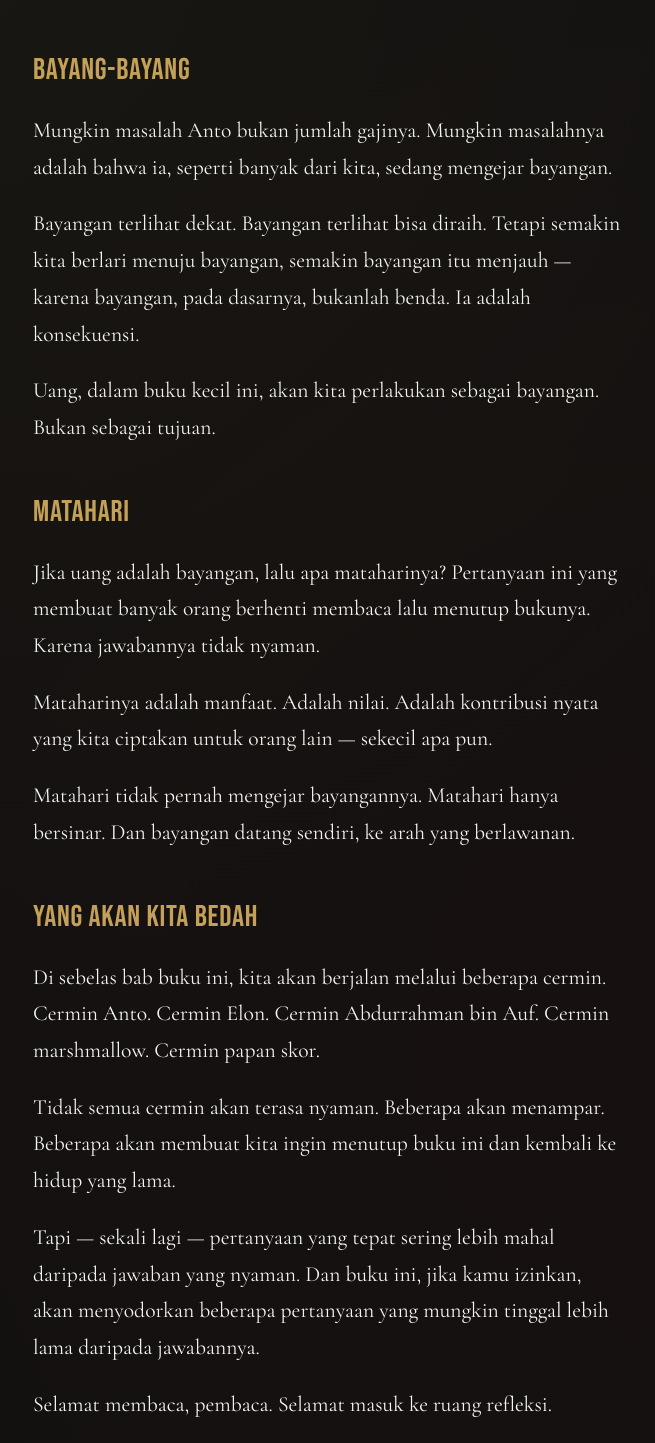
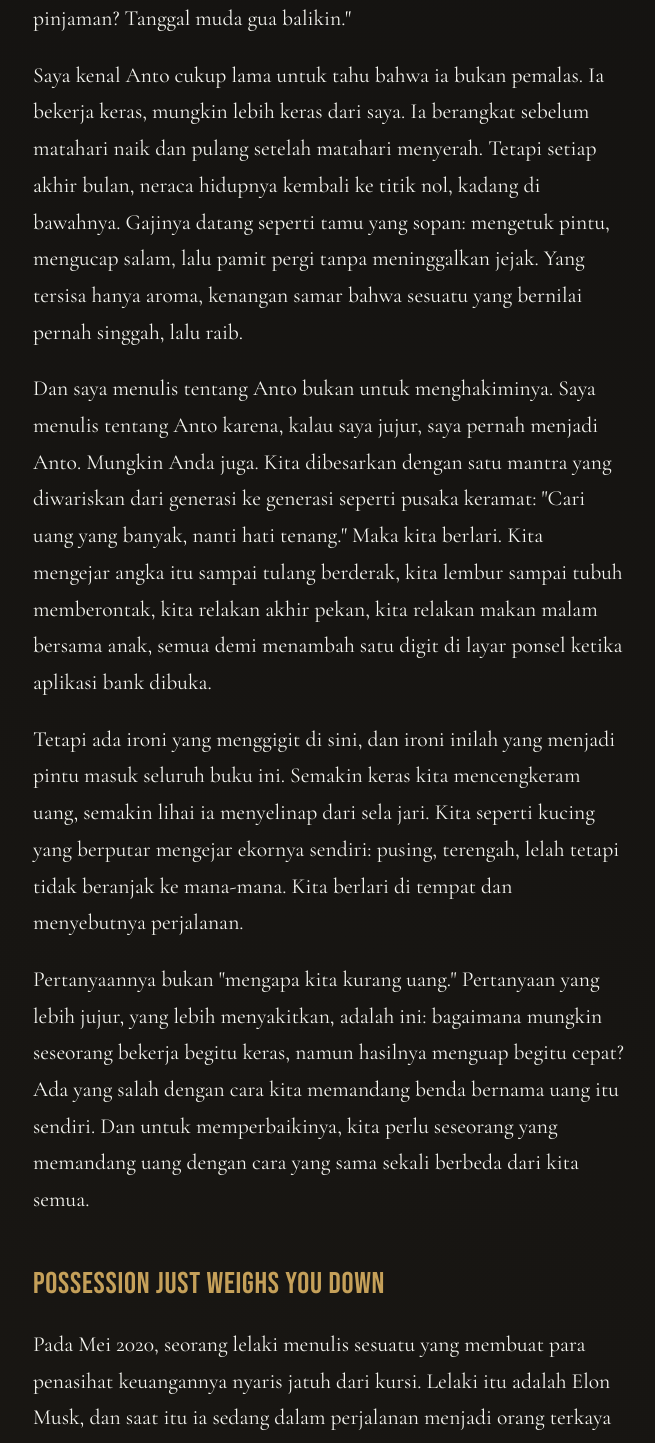
Before and after one commit to nubogalalakon73/ElonMusk_Islam, a React (Create React App) app in the folder frontend/: page /read/bab-1 in a window 1280 px wide. Shown: the part 894-2337 px from the top of the page, without its empty margins (311-966 px from the left). Built offline with nearby package versions, Linux system fonts and the light colour scheme; no server answers.

Commit message:
Update content.js

```diff
--- a/frontend/src/data/content.js
+++ b/frontend/src/data/content.js
@@ -66,39 +66,51 @@ export const TESTIMONIALS = [
   },
 ];
 
-// Bab 1 sample content — Paradoks Bayang-Bayang
+// Bab 1 — Paradoks Bayang-Bayang
 export const BAB_1 = [
   {
-    heading: "Prolog Kecil",
+    heading: "Tentang seorang kaya yang memilih hidup miskin, dan seorang miskin yang menolak diberi uang",
     paragraphs: [
-      "Ada sebuah lelucon getir yang tidak pernah ditertawakan oleh manusia modern: mereka mengejar uang sepanjang hidup, lalu — di ujung jalan — kehilangan diri mereka sendiri.",
-      "Anto bangun pukul lima pagi. Tanggal 25. Ia tersenyum kecil ketika menatap layar ponselnya. Saldonya purnama. Ia merasa, untuk sebentar saja, bahwa hidupnya terkendali.",
-      "Sepuluh hari kemudian, tanggal 5, saldo itu menjadi gerhana. Lalu Anto bekerja lagi. Lalu purnama. Lalu gerhana. Lalu purnama. Begitu seterusnya — seperti bulan yang tak pernah benar-benar memiliki cahayanya sendiri.",
+      "Saya ingin memulai bab ini dengan seorang kawan. Sebut saja namanya Anto, bukan nama sebenarnya, karena ia masih hidup dan masih, sampai detik saya menulis kalimat ini, terjebak dalam lingkaran yang akan saya ceritakan. Hidup Anto bergerak mengikuti fase bulan. Di tanggal 25, ia purnama: traktir kawan-kawan, unggah foto kopi senja di kafe yang harganya setara upah harian seorang tukang, tertawa lepas seolah dunia adalah miliknya. Lalu, perlahan, cahaya itu menyusut. Tanggal 1, sabit. Tanggal 5, gerhana. Tanggal 10, ia sudah mengetik pesan yang sama yang pernah ia kirim bulan lalu, dan bulan sebelumnya, dan entah berapa bulan sebelum itu: \"Bro, ada pinjaman? Tanggal muda gua balikin.\"",
+      "Saya kenal Anto cukup lama untuk tahu bahwa ia bukan pemalas. Ia bekerja keras, mungkin lebih keras dari saya. Ia berangkat sebelum matahari naik dan pulang setelah matahari menyerah. Tetapi setiap akhir bulan, neraca hidupnya kembali ke titik nol, kadang di bawahnya. Gajinya datang seperti tamu yang sopan: mengetuk pintu, mengucap salam, lalu pamit pergi tanpa meninggalkan jejak. Yang tersisa hanya aroma, kenangan samar bahwa sesuatu yang bernilai pernah singgah, lalu raib.",
+      "Dan saya menulis tentang Anto bukan untuk menghakiminya. Saya menulis tentang Anto karena, kalau saya jujur, saya pernah menjadi Anto. Mungkin Anda juga. Kita dibesarkan dengan satu mantra yang diwariskan dari generasi ke generasi seperti pusaka keramat: \"Cari uang yang banyak, nanti hati tenang.\" Maka kita berlari. Kita mengejar angka itu sampai tulang berderak, kita lembur sampai tubuh memberontak, kita relakan akhir pekan, kita relakan makan malam bersama anak, semua demi menambah satu digit di layar ponsel ketika aplikasi bank dibuka.",
+      "Tetapi ada ironi yang menggigit di sini, dan ironi inilah yang menjadi pintu masuk seluruh buku ini. Semakin keras kita mencengkeram uang, semakin lihai ia menyelinap dari sela jari. Kita seperti kucing yang berputar mengejar ekornya sendiri: pusing, terengah, lelah tetapi tidak beranjak ke mana-mana. Kita berlari di tempat dan menyebutnya perjalanan.",
+      "Pertanyaannya bukan \"mengapa kita kurang uang.\" Pertanyaan yang lebih jujur, yang lebih menyakitkan, adalah ini: bagaimana mungkin seseorang bekerja begitu keras, namun hasilnya menguap begitu cepat? Ada yang salah dengan cara kita memandang benda bernama uang itu sendiri. Dan untuk memperbaikinya, kita perlu seseorang yang memandang uang dengan cara yang sama sekali berbeda dari kita semua.",
     ],
   },
   {
-    heading: "Bayang-Bayang",
+    heading: "Possession Just Weighs You Down",
     paragraphs: [
-      "Mungkin masalah Anto bukan jumlah gajinya. Mungkin masalahnya adalah bahwa ia, seperti banyak dari kita, sedang mengejar bayangan.",
-      "Bayangan terlihat dekat. Bayangan terlihat bisa diraih. Tetapi semakin kita berlari menuju bayangan, semakin bayangan itu menjauh — karena bayangan, pada dasarnya, bukanlah benda. Ia adalah konsekuensi.",
-      "Uang, dalam buku kecil ini, akan kita perlakukan sebagai bayangan. Bukan sebagai tujuan.",
+      "Pada Mei 2020, seorang lelaki menulis sesuatu yang membuat para penasihat keuangannya nyaris jatuh dari kursi. Lelaki itu adalah Elon Musk, dan saat itu ia sedang dalam perjalanan menjadi orang terkaya dalam sejarah umat manusia. Yang ia tulis di platform media sosial bukan strategi investasi, bukan pengumuman produk. Ia menulis: ia akan menjual hampir seluruh harta bendanya. Rumah-rumahnya. Semuanya.",
+      "Dan ia benar-benar melakukannya. Tujuh properti di Bel-Air, kawasan paling mahal di Los Angeles, rumah dengan kolam renang, lapangan tenis, ruang anggur, perpustakaan dua lantai, satu per satu ia lepas, dengan nilai total lebih dari seratus juta dolar. Salah satunya pernah dimiliki aktor legendaris Gene Wilder, dan Musk hanya memberi satu syarat saat menjualnya: rumah itu tidak boleh dirobohkan atau \"kehilangan jiwanya.\" Ke mana orang terkaya sedunia ini pindah? Ke sebuah rumah prefab seharga lima puluh ribu dolar di ujung Texas, rumah yang bahkan ia sewa, bukan miliki.",
+      "\"Possession just weighs you down,\" tulisnya. Kepemilikan hanya membebanimu. Lalu, dengan ketenangan seorang yang sudah selesai dengan urusan ini, ia menambahkan kalimat yang menjadi kunci: ia tidak butuh uang tunai itu; ia sedang mengabdikan diri untuk Mars dan Bumi.",
+      "Inilah paradoks yang seharusnya membuat kita berhenti sejenak. Orang yang nilai kekayaannya sulit dieja oleh lidah manusia biasa, angka dengan begitu banyak nol hingga kehilangan makna, justru memilih tidur di rumah yang lebih murah dari mobil seorang manajer menengah. Bagaimana mungkin? Jawabannya terletak pada cara Musk memandang uang itu sendiri, sebuah cara pandang yang sedingin pisau bedah: \"Money is just an information system for labor allocation. What actually matters is making goods and providing services.\"",
+      "Uang, baginya, hanyalah sistem informasi, semacam basis data untuk mengalokasikan tenaga kerja. Yang benar-benar penting adalah barang yang dibuat dan jasa yang diberikan. Uang itu sendiri tidak punya nilai. Ia hanya angka di sebuah server, skor dalam permainan yang aturannya sudah lama kita lupakan.",
+      "Untuk memahami betapa radikalnya cara pandang ini, lakukan satu eksperimen pikiran yang sering Musk gunakan. Bayangkan Anda terdampar di pulau kosong. Di tangan Anda, sebuah koper berisi satu triliun rupiah. Apa yang bisa Anda lakukan dengan lembaran-lembaran itu? Tidak ada. Tidak ada warung untuk berbelanja, tidak ada orang untuk diupah, tidak ada apa pun untuk ditukar. Pada akhirnya, satu-satunya fungsi uang itu yang tersisa adalah dibakar, bukan karena Anda membencinya, melainkan karena api unggun adalah satu-satunya manfaat yang bisa ia berikan untuk menghangatkan tubuh Anda yang menggigil. Di pulau itu, triliunan rupiah berubah menjadi apa adanya: kertas.",
+      "Maka logikanya menjadi sederhana, hampir terlalu sederhana untuk kita yang sudah terbiasa memperumit segala hal. Uang selalu mengejar nilai. Ciptakan sesuatu yang dunia butuhkan, dan uang akan datang sebagai konsekuensi alami, bukan sebagai tujuan yang dikejar dengan napas memburu, melainkan sebagai bayangan yang diam-diam mengikuti. Masalah kebanyakan dari kita? Kita terlalu sibuk memelototi papan skor, sampai lupa bahwa untuk menambah angka di sana, kita harus bermain bagus di lapangan.",
     ],
   },
   {
-    heading: "Matahari",
+    heading: "Cermin yang Tidak Berbohong",
     paragraphs: [
-      "Jika uang adalah bayangan, lalu apa mataharinya? Pertanyaan ini yang membuat banyak orang berhenti membaca lalu menutup bukunya. Karena jawabannya tidak nyaman.",
-      "Mataharinya adalah manfaat. Adalah nilai. Adalah kontribusi nyata yang kita ciptakan untuk orang lain — sekecil apa pun.",
-      "Matahari tidak pernah mengejar bayangannya. Matahari hanya bersinar. Dan bayangan datang sendiri, ke arah yang berlawanan.",
+      "Sekarang mari kita berdiri di depan cermin. Bukan cermin yang memantulkan wajah, melainkan cermin yang memantulkan cara kita memperlakukan uang. Dan saya akan jujur duluan, supaya adil: cermin ini pernah memantulkan wajah saya sendiri, dan pantulannya tidak menyenangkan.",
+      "Buka media sosial selama lima menit. Yang Anda temukan bukan kehidupan, melainkan pameran. Tumpukan uang difoto dengan pencahayaan studio. Mobil mewah yang, kalau Anda tahu rahasianya, ternyata disewa per jam untuk keperluan konten. Saldo rekening dipamerkan tanpa malu. Liburan ke Eropa yang dibayar dengan kartu kredit, yang bunganya akan terus dihitung lama setelah foto-foto itu tenggelam di lini masa. Kita sedang menyaksikan gejala sebuah penyakit kolektif: masyarakat yang kehilangan kemampuan membedakan antara orang yang terlihat kaya dan orang yang menciptakan kekayaan.",
+      "Keduanya tampak serupa di permukaan. Keduanya memegang barang yang sama, berdiri di latar yang sama, tersenyum dengan gigi yang sama putihnya. Tetapi yang satu adalah Anto, purnama di tanggal 25, gerhana di tanggal 5. Dan yang satu lagi adalah orang yang, seperti Musk, justru tidak peduli pada penampilan kaya, karena ia terlalu sibuk menciptakan sesuatu yang nyata. Anto memuja papan skor. Musk bermain di lapangan.",
+      "Dan kita? Kita rela menggadaikan masa depan, memakan hari esok pada hari ini, demi membeli barang-barang yang tidak kita butuhkan, untuk membuat terkesan orang-orang yang sebenarnya tidak kita sukai, dengan uang yang sebetulnya belum kita miliki. Kalau dirumuskan setelanjang itu, kita akan tertawa. Tetapi kita tidak tertawa, karena kita melakukannya setiap hari, dan kebiasaan punya cara yang licik untuk menyamarkan keanehannya sendiri.",
+      "Di sinilah hukum fisika yang sederhana itu berlaku, dan fisika, seperti yang akan kita lihat berulang kali dalam buku ini, tidak pernah berbohong. Jika Anda berlari mengejar bayangan Anda sendiri, ia akan terus berlari menjauh; semakin cepat Anda mengejar, semakin cepat ia menghindar. Tetapi cobalah berbalik. Hadapkan wajah Anda ke matahari, ke sumber cahaya, ke sumber manfaat. Maka bayangan itu akan menyerah. Ia akan pasrah mengikuti, setia di belakang setiap langkah Anda.",
+      "Musk memahami fisika sederhana ini, barangkali tanpa pernah merumuskannya dengan kata-kata seindah itu. Ia berhenti mengejar bayangan. Ia memilih membangun roket, menciptakan mobil listrik, menghubungkan dunia dengan internet dari langit. Ia menghadap matahari. Dan lihatlah yang terjadi: bayangan bernama uang kini mengejarnya dengan begitu gigih, sampai-sampai ia bingung harus menyimpannya di mana dan akhirnya memilih untuk tidak menyimpan banyak sama sekali, dan tidur di rumah lima puluh ribu dolar itu.",
     ],
   },
   {
-    heading: "Yang Akan Kita Bedah",
+    heading: "Tiga Lapis: Sejarah, Batin, dan Langit",
     paragraphs: [
-      "Di sebelas bab buku ini, kita akan berjalan melalui beberapa cermin. Cermin Anto. Cermin Elon. Cermin Abdurrahman bin Auf. Cermin marshmallow. Cermin papan skor.",
-      "Tidak semua cermin akan terasa nyaman. Beberapa akan menampar. Beberapa akan membuat kita ingin menutup buku ini dan kembali ke hidup yang lama.",
-      "Tapi — sekali lagi — pertanyaan yang tepat sering lebih mahal daripada jawaban yang nyaman. Dan buku ini, jika kamu izinkan, akan menyodorkan beberapa pertanyaan yang mungkin tinggal lebih lama daripada jawabannya.",
-      "Selamat membaca, pembaca. Selamat masuk ke ruang refleksi.",
+      "Sampai di titik ini, seorang pembaca Muslim mungkin merasakan sesuatu yang ganjil. Logika \"uang sebagai konsekuensi, bukan tujuan\" ini terdengar begitu modern, begitu Silicon Valley, seolah baru saja lahir dari benak para pemikir di lembah teknologi California. Padahal, dan inilah yang ingin saya tunjukkan sepanjang buku ini, ia adalah artefak tua. Harta karun yang tertimbun debu di gudang peradaban kita sendiri, sebuah barang yang hilang dan menunggu untuk dikenali kembali oleh pemiliknya yang sah.",
+      "Lapis pertama: sejarah yang hidup. Empat belas abad sebelum Tesla pertama menggelinding keluar dari pabrik, ada seorang lelaki yang bisa kita sebut \"Elon Musk dari Madinah.\" Namanya Abdurrahman bin Auf. Ketika ia berhijrah, ia meninggalkan seluruh hartanya di Mekah dan tiba di kota baru sebagai orang yang nyaris tidak punya apa-apa. Saudara seimannya, dengan kemurahan hati yang luar biasa, menawarkan untuk membagi dua seluruh kekayaannya. Tetapi perhatikan apa yang ia minta. Bukan uang. Bukan separuh harta. Bukan sedekah. Ia hanya berkata, dalam kalimat yang seharusnya diukir di dinding setiap sekolah bisnis: \"Tunjukkan saja aku jalan ke pasar.\" Ia tidak meminta ikan; ia meminta ditunjukkan ke mana arah kolamnya.",
+      "Lapis kedua: arsitektur batin. Dari lisan Nabi mengalir sebuah rumus psikologis dengan presisi yang mengejutkan: barang siapa menjadikan akhirat sebagai tujuan hatinya, niscaya Allah menyatukan urusannya yang berserakan, meletakkan rasa cukup di dalam jiwanya, dan dunia akan datang kepadanya dalam keadaan tunduk. Tunduk. Dunia datang bukan sebagai tuan yang memerintah dan menyeret, melainkan sebagai pelayan yang menurut dan mengikut. Bukankah ini persis bayangan yang akhirnya menyerah dan membuntuti orang yang berhenti mengejarnya?",
+      "Lapis ketiga: janji dari langit. Di puncak segalanya, ada janji yang disegel dalam Surah At-Talaq: bahwa Dia akan memberi rezeki dari arah yang tidak disangka-sangka. Para mufasir membuka makna kalimat ini dengan satu penekanan: rezeki itu datang dari pintu yang bahkan tidak pernah terlintas dalam benak, tidak pernah muncul dalam mimpi yang paling liar sekalipun. Rezeki jenis ini tidak bisa dihitung dengan kalkulator. Tidak bisa diramal dengan spreadsheet. Tetapi ada satu syarat yang tidak bisa ditawar, satu kunci tanpa duplikat: takwa.",
+      "Dan di sinilah saya, sebagai penulis, harus berhenti dan mengakui sesuatu. Saya tidak sedang mengatakan bahwa Elon Musk adalah seorang yang saleh, atau bahwa ia diam-diam menjalankan ajaran agama. Yang saya katakan jauh lebih sederhana, dan menurut saya jauh lebih menohok: bahwa sebuah prinsip yang kita anggap sebagai penemuan terbaru dari peradaban paling maju di dunia, ternyata sudah tertulis dalam kitab yang kita baca berulang-ulang tanpa benar-benar mendengarnya.",
+      "Musk menemukannya lewat fisika dan kerugian. Abdurrahman menemukannya lewat pasar dan kejujuran. Dan kita, pewaris yang sah dari prinsip itu, justru sering kali menjadi Anto — purnama di tanggal 25 dan gerhana di tanggal 5, mengejar bayangan sampai terengah-engah, dengan kitab petunjuk tergeletak terbuka di atas meja.",
+      "Matahari tidak pernah mengejar bayangannya. Ia hanya bersinar. Dan bayangan, dengan setia, selalu mengikuti.",
     ],
   },
 ];
```
